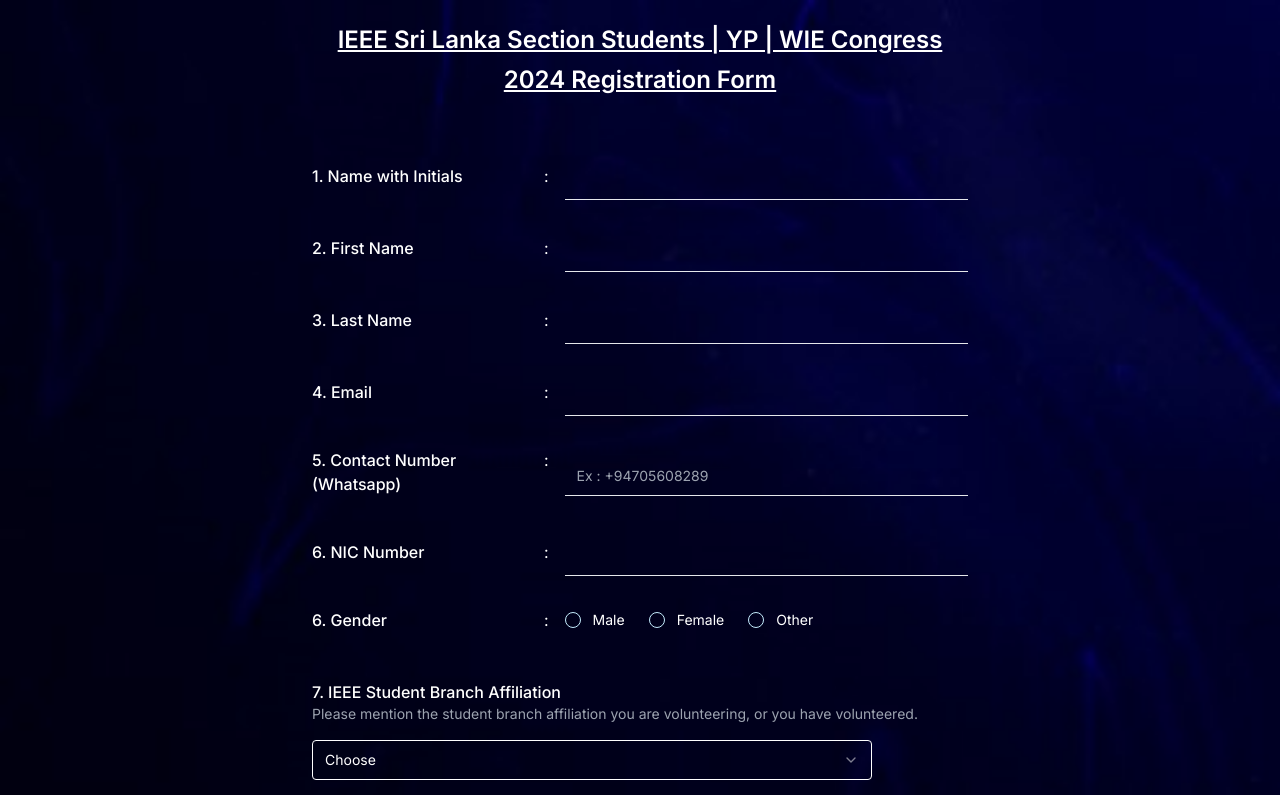
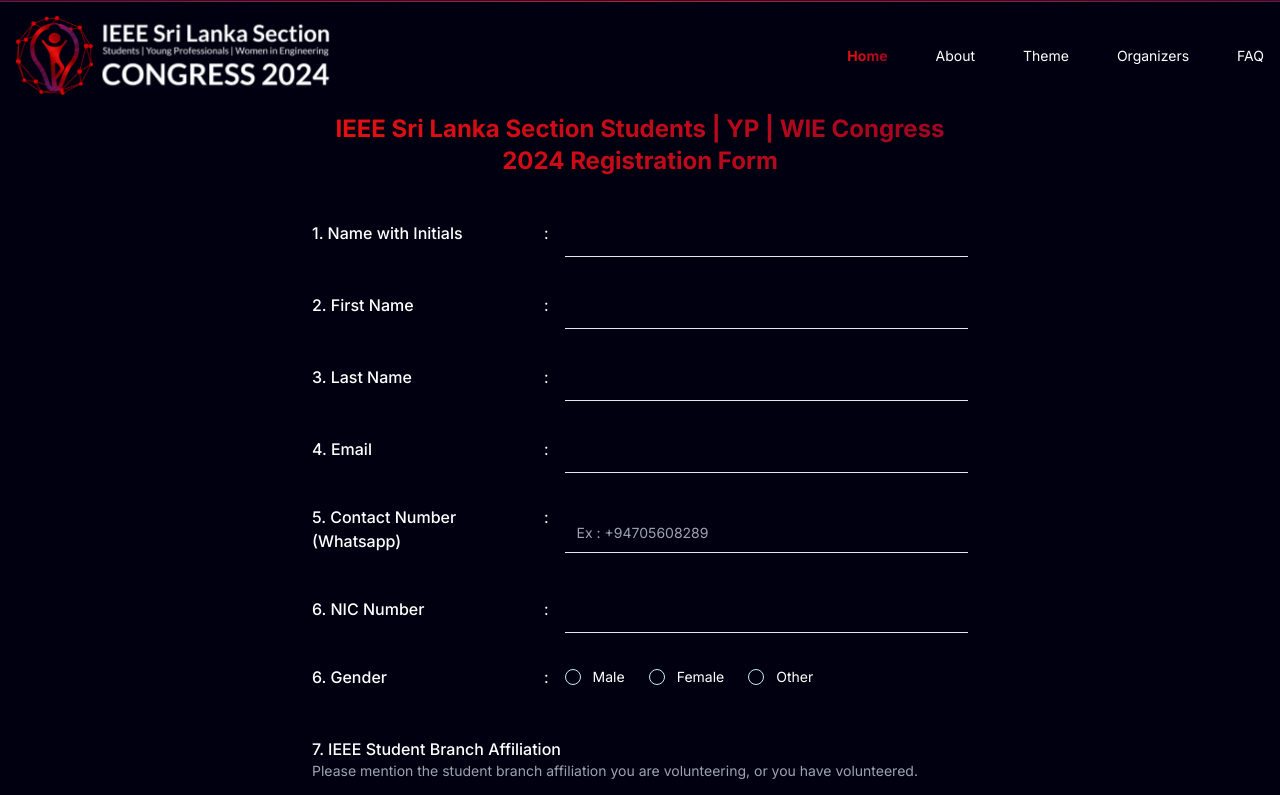
Before and after one commit to Pushpitha17/slsywc-site, a Next.js app: page /register in a window 1280 px wide. Shown: the top 795 px of the page. Built offline with nearby package versions, Linux system fonts and the light colour scheme.

Commit message:
chore: Update RegisterPageLayout and Navbar components

```diff
--- a/src/app/register/layout.tsx
+++ b/src/app/register/layout.tsx
@@ -1,3 +1,5 @@
+import Footer from "@/components/Sections/Footer"
+import Navbar from "@/components/Sections/Navbar"
 import React from "react"
 
 export default function RegisterPageLayout({
@@ -5,5 +7,10 @@
 }: Readonly<{
   children: React.ReactNode
 }>) {
-  return <div className="min-h-screen bg-primary-background bg-[url('/assets/bg-form.jpg')] bg-cover">{children}</div>
+  return <div className="min-h-screen bg-[#000011] text-white">
+    <div className="h-[2px] w-full bg-main-gradient absolute top-0 z-50"></div>
+    <Navbar></Navbar>
+    {children}
+    <Footer></Footer>
+  </div>
 }
--- a/src/app/register/page.tsx
+++ b/src/app/register/page.tsx
@@ -3,13 +3,12 @@
 
 function Register() {
   return (
-    <div className="max-w-[720px] mx-auto text-primary-foreground">
+    <div className="max-w-[720px] mx-auto text-primary-foreground mt-28">
       <div className="container">
-        <div className="py-5 mb-10">
-          <div className="text-2xl">
-            <p className="font-semibold underline leading-10 md:text-center">
-              IEEE Sri Lanka Section Students | YP | WIE Congress 2024
-              Registration Form
+        <div className="mb-10">
+          <div className="items-center justify-center flex">
+            <p className="md:text-2xl font-bold leading-5 md:text-center md:w-full text-center bg-text-gradient text-transparent bg-clip-text">
+              IEEE Sri Lanka Section Students | YP | WIE Congress 2024 Registration Form
             </p>
           </div>
         </div>
--- a/src/components/Sections/Navbar.tsx
+++ b/src/components/Sections/Navbar.tsx
@@ -97,13 +97,15 @@
         <div className="container mx-auto px-4 relative lg:text-sm">
           <div className="py-3 md:py-4 flex justify-between items-center">
             <div className="flex items-center flex-shrink-0">
-              <img
+              <a href="/#">
+                <img
                 className={clsx("mr-2 duration-500 h-12", {
                   "h-16 md:h-20": !hasScrolled
                 })}
                 src="/assets/Congress Logo 2024.svg"
                 alt="Logo"
               />
+              </a>
             </div>
             <ul className="hidden lg:flex ml-14 space-x-12 ">
               {navItems.map((item, index) => (
```
